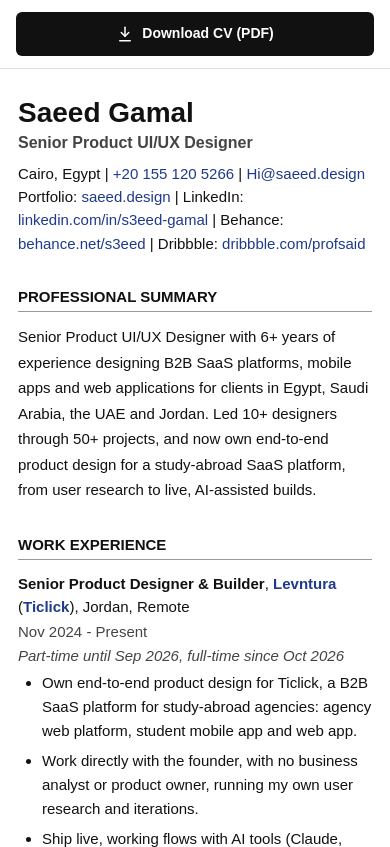
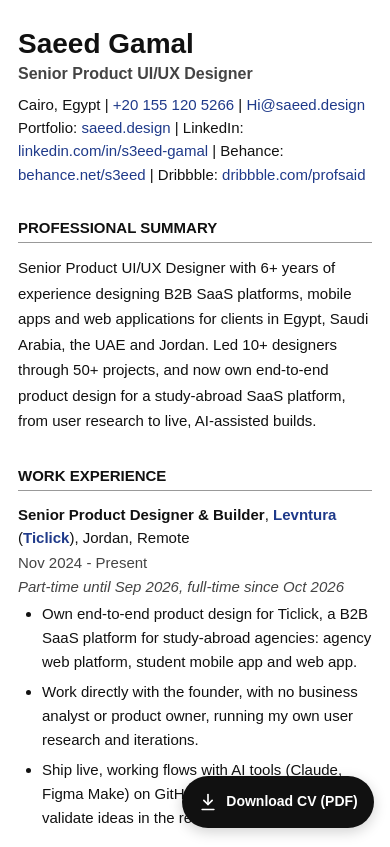
Before and after one commit to profsaid/CV, a plain HTML site: page index.html in a window 390 px wide. Shown: the top 847 px of the page. Drawn offline with Linux system fonts and the light colour scheme.

Commit message:
Floating download button beside the CV with circle and arrow animation
Co-Authored-By: Claude Opus 5.5 <noreply@anthropic.com>
Claude-Session: https://claude.ai/code/session_01NHSy6EQ7kveC8JtdeQd8mp

```diff
--- a/index.html
+++ b/index.html
@@ -19,13 +19,22 @@ a{color:var(--link);text-decoration:none}
 a:hover{text-decoration:underline}
 a:focus-visible{outline:2px solid var(--link);outline-offset:2px}
 
-.bar{max-width:794px;margin:24px auto 12px;display:flex;justify-content:flex-end}
-.download{display:inline-flex;align-items:center;gap:8px;min-height:44px;padding:10px 16px;border-radius:6px;background:var(--ink);color:#fff;font-weight:700;font-size:14px}
+.wrap{max-width:1018px;margin:32px auto 40px;padding:0 16px;display:flex;align-items:flex-start;gap:20px}
+.page{flex:1 1 auto;min-width:0;max-width:794px;background:#fff;padding:60px 66px;box-shadow:0 1px 3px rgba(0,0,0,.12)}
+.side{flex:none;width:192px;position:sticky;top:24px}
+
+.download{--w:192px;display:flex;align-items:center;justify-content:center;gap:8px;width:var(--w);height:52px;padding:0 16px;border-radius:26px;background:var(--ink);color:#fff;font-weight:700;font-size:14px;white-space:nowrap;overflow:hidden;box-shadow:0 4px 14px rgba(0,0,0,.18);transition:width .35s cubic-bezier(.4,0,.2,1),padding .35s cubic-bezier(.4,0,.2,1),background .2s}
 .download:hover{background:#000;text-decoration:none}
-.download:focus-visible{outline-color:var(--ink);outline-offset:3px}
-.download svg{width:18px;height:18px;flex:none}
-
-.page{max-width:794px;margin:0 auto 40px;background:#fff;padding:60px 66px;box-shadow:0 1px 3px rgba(0,0,0,.12)}
+.download:focus-visible{outline:2px solid var(--ink);outline-offset:3px}
+.download .label{max-width:140px;opacity:1;transition:max-width .35s cubic-bezier(.4,0,.2,1),opacity .2s}
+.download svg{width:20px;height:20px;flex:none;overflow:visible}
+.download.is-done{width:52px;padding:0}
+.download.is-done .label{max-width:0;opacity:0}
+.download.is-done .arrow{animation:drop .7s cubic-bezier(.5,0,.5,1) .25s 3}
+.download.is-done .tray{animation:tray .7s ease-out .25s 3}
+@keyframes drop{0%{transform:translateY(-9px);opacity:0}35%{opacity:1}75%{transform:translateY(2px);opacity:1}100%{transform:translateY(6px);opacity:0}}
+@keyframes tray{0%,60%{transform:scaleX(1)}75%{transform:scaleX(1.25)}100%{transform:scaleX(1)}}
+.download .arrow,.download .tray{transform-box:fill-box;transform-origin:center}
 
 h1{margin:0;font-size:30px;line-height:1.15;font-weight:700}
 .title{margin:2px 0 6px;font-size:16px;font-weight:700;color:var(--grey)}
@@ -47,16 +56,24 @@ li{margin-bottom:6px;line-height:1.6}
 .skill{margin:0 0 10px;line-height:1.6}
 .row{display:flex;justify-content:space-between;gap:2px 16px;flex-wrap:wrap;margin:0}
 
+@media (max-width:1060px){
+  .wrap{display:block;max-width:826px}
+  .side{position:fixed;top:auto;right:16px;bottom:16px;width:auto;z-index:10}
+}
 @media (max-width:700px){
-  .bar{margin:0;padding:12px 16px;background:#fff;border-bottom:1px solid #ddd}
-  .download{width:100%;justify-content:center}
-  .page{padding:28px 18px;margin:0;box-shadow:none}
+  .wrap{margin:0;padding:0}
+  .page{padding:28px 18px 96px;box-shadow:none}
   h1{font-size:28px}
   .dates{white-space:normal}
 }
+@media (prefers-reduced-motion:reduce){
+  .download,.download .label{transition:none}
+  .download.is-done .arrow,.download.is-done .tray{animation:none}
+}
 @media print{
   body{background:#fff}
-  .bar{display:none}
+  .side{display:none}
+  .wrap{display:block;margin:0;padding:0;max-width:none}
   .page{box-shadow:none;margin:0;padding:0;max-width:none}
   .role{break-inside:avoid}
 }
@@ -64,12 +81,7 @@ li{margin-bottom:6px;line-height:1.6}
 </head>
 <body>
 
-<div class="bar">
-  <a class="download" href="Saeed_Gamal_CV.pdf" download="Saeed_Gamal_CV.pdf">
-    <svg viewBox="0 0 24 24" fill="none" stroke="currentColor" stroke-width="2" stroke-linecap="round" stroke-linejoin="round" aria-hidden="true"><path d="M12 3v12"/><path d="m7 10 5 5 5-5"/><path d="M5 21h14"/></svg>
-    Download CV (PDF)
-  </a>
-</div>
+<div class="wrap">
 
 <main class="page">
 
@@ -173,5 +185,23 @@ li{margin-bottom:6px;line-height:1.6}
 <p class="line">Arabic: Native | English: Professional working proficiency</p>
 
 </main>
+
+<aside class="side">
+  <a class="download" id="dl" href="Saeed_Gamal_CV.pdf" download="Saeed_Gamal_CV.pdf" aria-label="Download CV (PDF)">
+    <svg viewBox="0 0 24 24" fill="none" stroke="currentColor" stroke-width="2" stroke-linecap="round" stroke-linejoin="round" aria-hidden="true"><g class="arrow"><path d="M12 3v12"/><path d="m7 10 5 5 5-5"/></g><path class="tray" d="M5 21h14"/></svg>
+    <span class="label">Download CV (PDF)</span>
+  </a>
+</aside>
+
+</div>
+<script>
+(function(){
+  var b=document.getElementById('dl'), t;
+  b.addEventListener('click',function(){
+    b.classList.remove('is-done'); void b.offsetWidth; b.classList.add('is-done');
+    clearTimeout(t); t=setTimeout(function(){b.classList.remove('is-done')},2800);
+  });
+})();
+</script>
 </body>
 </html>
```
